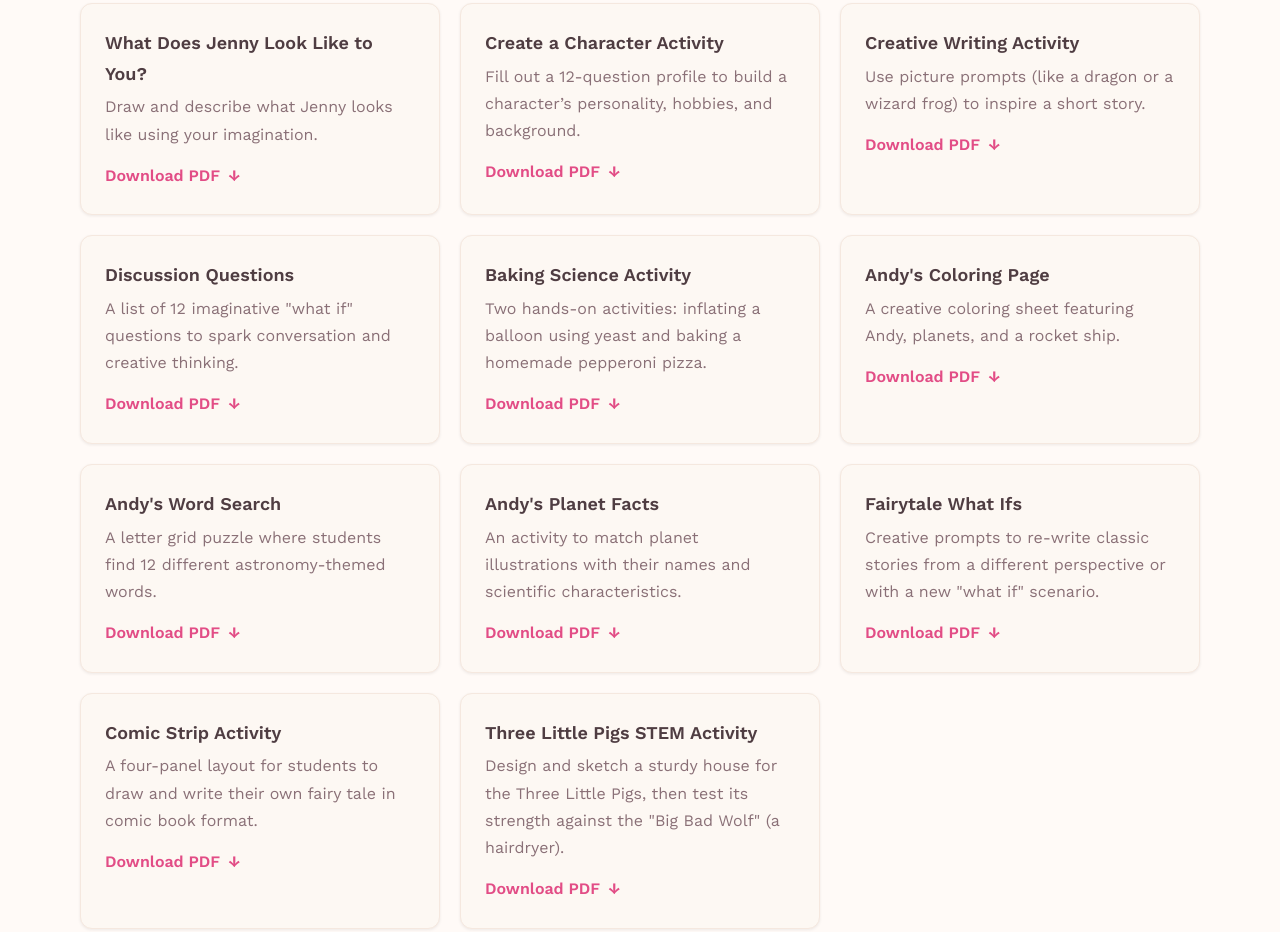
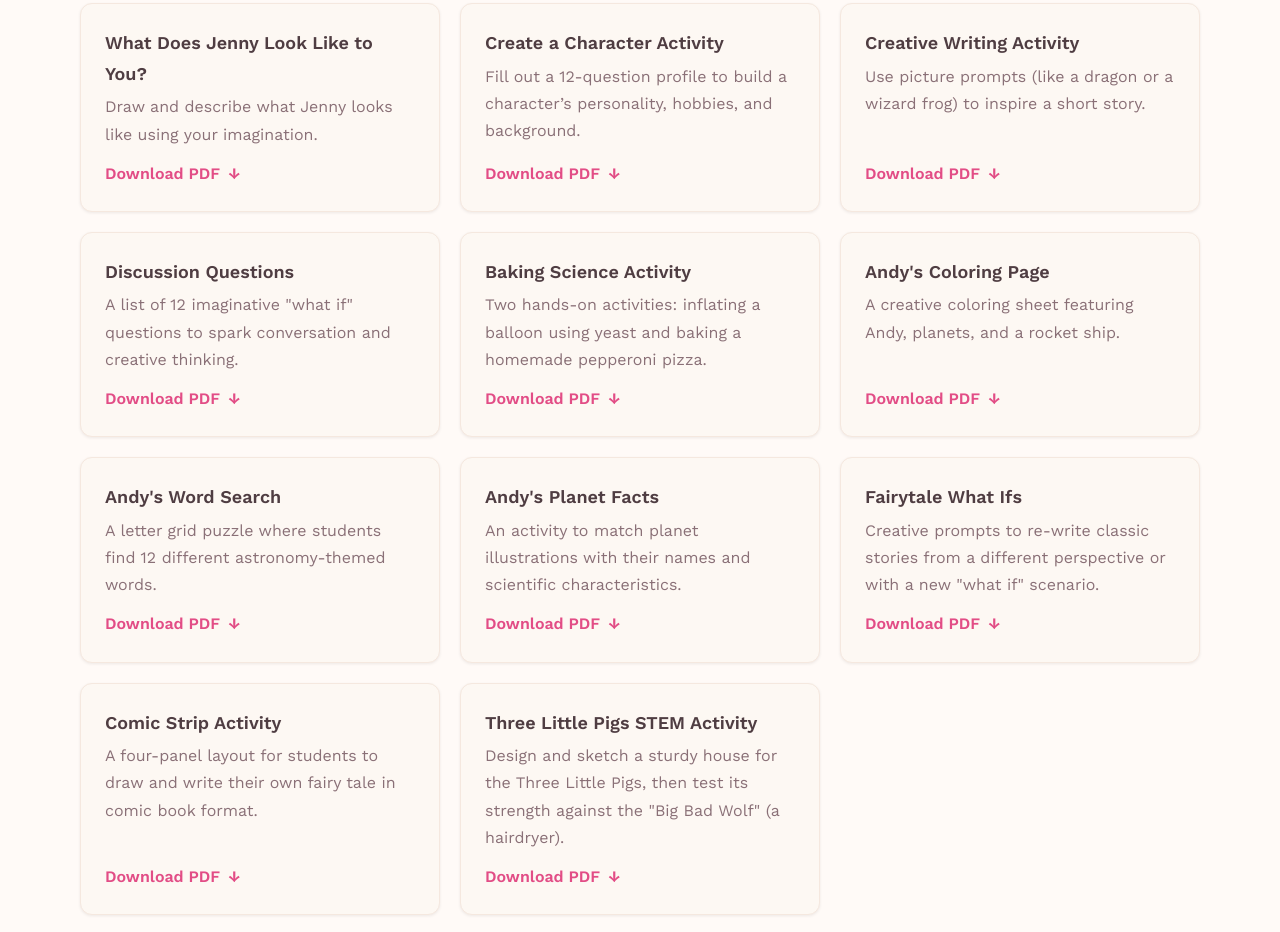
Before and after one commit to timmora/JennyFigment, a plain HTML site: page educators-parents.html in a window 1280 px wide. Shown: the part 948-1880 px from the top of the page. Drawn offline with nearby package versions, Linux system fonts and the light colour scheme.

Commit message:
Added PDFs for activities in Educators & Parents

```diff
--- a/css/components.css
+++ b/css/components.css
@@ -791,8 +791,9 @@
   border-radius: var(--radius-md);
   padding: var(--space-6);
   display: flex;
-  align-items: flex-start;
+  align-items: stretch;
   gap: var(--space-4);
+  height: 100%;
   box-shadow: var(--shadow-sm);
   border: 1px solid var(--cream);
   transition: transform var(--duration-fast), box-shadow var(--duration-fast);
@@ -817,6 +818,9 @@
 
 .resource-card__body {
   flex: 1;
+  min-height: 0;
+  display: flex;
+  flex-direction: column;
 }
 
 .resource-card__title {
@@ -828,13 +832,15 @@
 .resource-card__desc {
   font-size: var(--text-sm);
   color: var(--burgundy-light);
-  margin-bottom: var(--space-3);
+  flex: 1;
+  margin-bottom: 0;
 }
 
 .resource-card__download {
   display: inline-flex;
   align-items: center;
   gap: var(--space-2);
+  margin-top: var(--space-3);
   font-size: var(--text-sm);
   font-weight: 600;
   color: var(--pink-hot);
--- a/educators-parents.html
+++ b/educators-parents.html
@@ -71,7 +71,7 @@
             <div class="resource-card__body">
               <div class="resource-card__title">What Does Jenny Look Like to You?</div>
               <p class="resource-card__desc">Draw and describe what Jenny looks like using your imagination.</p>
-              <a href="#" class="resource-card__download" aria-label="Download Book 1 Discussion Guide PDF">
+              <a href="assets/resources/What%20Does%20Jenny%20Look%20Like%20to%20You.pdf" class="resource-card__download" download="What Does Jenny Look Like to You.pdf" aria-label="Download What Does Jenny Look Like to You? PDF">
                 <span>Download PDF</span> <span aria-hidden="true">↓</span>
               </a>
             </div>
@@ -81,7 +81,7 @@
             <div class="resource-card__body">
               <div class="resource-card__title">Create a Character Activity</div>
               <p class="resource-card__desc">Fill out a 12-question profile to build a character’s personality, hobbies, and background.</p>
-              <a href="#" class="resource-card__download" aria-label="Download Andy's Space Friends discussion guide PDF">
+              <a href="assets/resources/Create%20a%20Character%20Activity.pdf" class="resource-card__download" download="Create a Character Activity.pdf" aria-label="Download Create a Character Activity PDF">
                 <span>Download PDF</span> <span aria-hidden="true">↓</span>
               </a>
             </div>
@@ -91,7 +91,7 @@
             <div class="resource-card__body">
               <div class="resource-card__title">Creative Writing Activity</div>
               <p class="resource-card__desc">Use picture prompts (like a dragon or a wizard frog) to inspire a short story.</p>
-              <a href="#" class="resource-card__download" aria-label="Download Pinkerdoodle Baking Science PDF">
+              <a href="assets/resources/Creative%20Writing%20Activity.pdf" class="resource-card__download" download="Creative Writing Activity.pdf" aria-label="Download Creative Writing Activity PDF">
                 <span>Download PDF</span> <span aria-hidden="true">↓</span>
               </a>
             </div>
@@ -101,7 +101,7 @@
             <div class="resource-card__body">
               <div class="resource-card__title">Discussion Questions</div>
               <p class="resource-card__desc">A list of 12 imaginative "what if" questions to spark conversation and creative thinking.</p>
-              <a href="#" class="resource-card__download" aria-label="Download Three Little Pigs Engineering PDF">
+              <a href="assets/resources/Discussion%20Questions.pdf" class="resource-card__download" download="Discussion Questions.pdf" aria-label="Download Discussion Questions PDF">
                 <span>Download PDF</span> <span aria-hidden="true">↓</span>
               </a>
             </div>
@@ -111,7 +111,7 @@
             <div class="resource-card__body">
               <div class="resource-card__title">Baking Science Activity</div>
               <p class="resource-card__desc">Two hands-on activities: inflating a balloon using yeast and baking a homemade pepperoni pizza.</p>
-              <a href="#" class="resource-card__download" aria-label="Download Andy's Planet Facts Activity PDF">
+              <a href="assets/resources/Baking%20Science%20Activity.pdf" class="resource-card__download" download="Baking Science Activity.pdf" aria-label="Download Baking Science Activity PDF">
                 <span>Download PDF</span> <span aria-hidden="true">↓</span>
               </a>
             </div>
@@ -121,7 +121,7 @@
             <div class="resource-card__body">
               <div class="resource-card__title">Andy's Coloring Page</div>
               <p class="resource-card__desc">A creative coloring sheet featuring Andy, planets, and a rocket ship.</p>
-              <a href="#" class="resource-card__download" aria-label="Download Imagination Writing Prompts PDF">
+              <a href="assets/resources/Andy%27s%20Coloring%20Page.pdf" class="resource-card__download" download="Andy's Coloring Page.pdf" aria-label="Download Andy's Coloring Page PDF">
                 <span>Download PDF</span> <span aria-hidden="true">↓</span>
               </a>
             </div>
@@ -131,7 +131,7 @@
             <div class="resource-card__body">
               <div class="resource-card__title">Andy's Word Search</div>
               <p class="resource-card__desc">A letter grid puzzle where students find 12 different astronomy-themed words.</p>
-              <a href="#" class="resource-card__download" aria-label="Download Comic Strip Template PDF">
+              <a href="assets/resources/Andy%27s%20Word%20Search.pdf" class="resource-card__download" download="Andy's Word Search.pdf" aria-label="Download Andy's Word Search PDF">
                 <span>Download PDF</span> <span aria-hidden="true">↓</span>
               </a>
             </div>
@@ -141,7 +141,7 @@
             <div class="resource-card__body">
               <div class="resource-card__title">Andy's Planet Facts</div>
               <p class="resource-card__desc">An activity to match planet illustrations with their names and scientific characteristics.</p>
-              <a href="#" class="resource-card__download" aria-label="Download Arachna Coloring Pages PDF">
+              <a href="assets/resources/Andy%27s%20Planet%20Facts.pdf" class="resource-card__download" download="Andy's Planet Facts.pdf" aria-label="Download Andy's Planet Facts PDF">
                 <span>Download PDF</span> <span aria-hidden="true">↓</span>
               </a>
             </div>
@@ -151,7 +151,7 @@
             <div class="resource-card__body">
               <div class="resource-card__title">Fairytale What Ifs</div>
               <p class="resource-card__desc">Creative prompts to re-write classic stories from a different perspective or with a new "what if" scenario.</p>
-              <a href="#" class="resource-card__download" aria-label="Download Arachna Coloring Pages PDF">
+              <a href="assets/resources/Fairytale%20What%20Ifs.pdf" class="resource-card__download" download="Fairytale What Ifs.pdf" aria-label="Download Fairytale What Ifs PDF">
                 <span>Download PDF</span> <span aria-hidden="true">↓</span>
               </a>
             </div>
@@ -161,7 +161,7 @@
             <div class="resource-card__body">
               <div class="resource-card__title">Comic Strip Activity</div>
               <p class="resource-card__desc">A four-panel layout for students to draw and write their own fairy tale in comic book format.</p>
-              <a href="#" class="resource-card__download" aria-label="Download Character Coloring Pack PDF">
+              <a href="assets/resources/Comic%20Strip%20Activity.pdf" class="resource-card__download" download="Comic Strip Activity.pdf" aria-label="Download Comic Strip Activity PDF">
                 <span>Download PDF</span> <span aria-hidden="true">↓</span>
               </a>
             </div>
@@ -171,7 +171,7 @@
             <div class="resource-card__body">
               <div class="resource-card__title">Three Little Pigs STEM Activity</div>
               <p class="resource-card__desc">Design and sketch a sturdy house for the Three Little Pigs, then test its strength against the "Big Bad Wolf" (a hairdryer).</p>
-              <a href="#" class="resource-card__download" aria-label="Download Arachna Coloring Pages PDF">
+              <a href="assets/resources/Three%20Little%20Pigs%20STEM%20Activity.pdf" class="resource-card__download" download="Three Little Pigs STEM Activity.pdf" aria-label="Download Three Little Pigs STEM Activity PDF">
                 <span>Download PDF</span> <span aria-hidden="true">↓</span>
               </a>
             </div>
```
Also changed, not shown: 11 other files.
